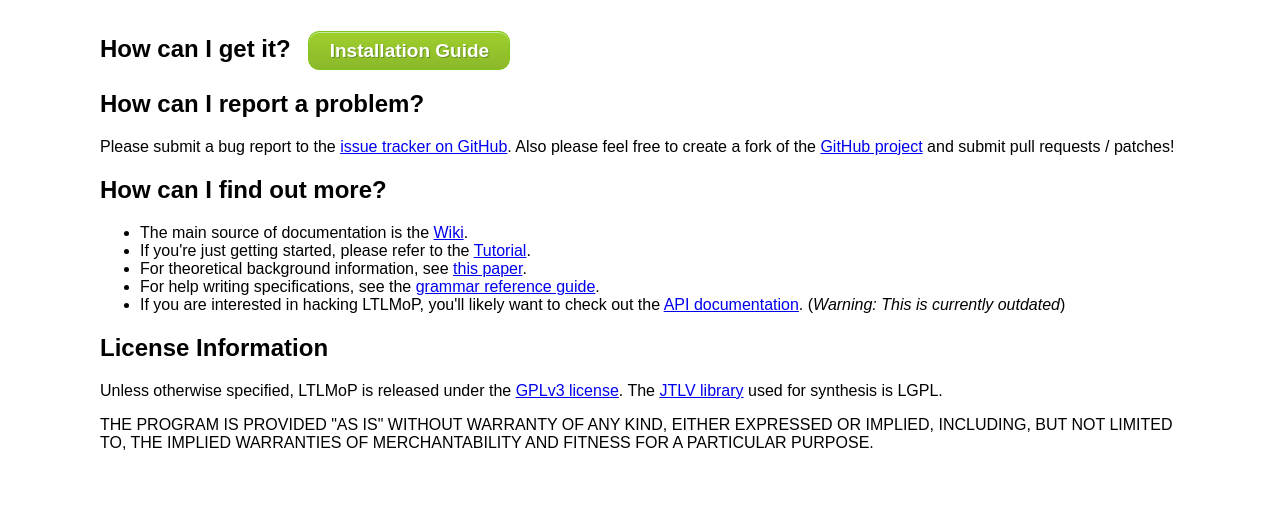
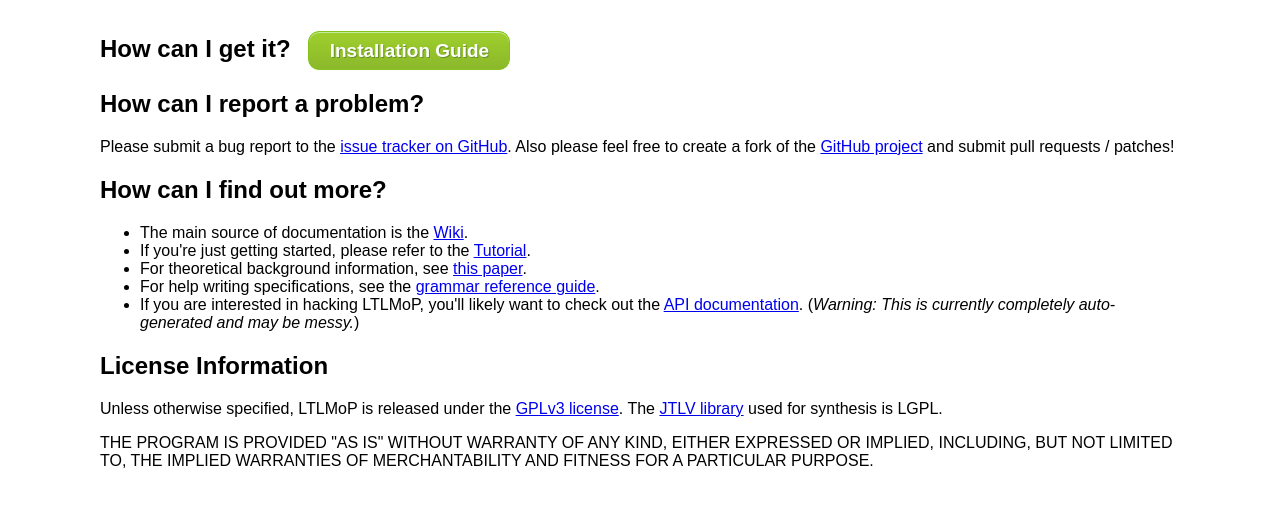
Before and after one commit to VerifiableRobotics/verifiablerobotics.github.io, a plain HTML site: page index.html in a window 1280 px wide. Shown: the part 527-1034 px from the top of the page. Drawn offline with Linux system fonts and the light colour scheme.

Commit message:
point to readthedocs.org for API documentation

```diff
--- a/index.html
+++ b/index.html
@@ -43,7 +43,7 @@ Also please feel free to create a fork of the <a href="https://github.com/ltlmop
 <li> If you're just getting started, please refer to the <a href="https://github.com/LTLMoP/LTLMoP/wiki/Tutorial">Tutorial</a>.
 <li> For theoretical background information, see <a href="http://web.mae.cornell.edu/hadaskg/Publications/KGFP_TRO09.pdf">this paper</a>.
 <li> For help writing specifications, see the <a href="https://github.com/LTLMoP/LTLMoP/raw/development/doc/grammar.pdf">grammar reference guide</a>.
-<li> If you are interested in hacking LTLMoP, you'll likely want to check out the <a href="http://ltlmop.github.com/LTLMoP">API documentation</a>. (<em>Warning: This is currently outdated</em>)
+<li> If you are interested in hacking LTLMoP, you'll likely want to check out the <a href="http://ltlmop.readthedocs.org/en/latest/">API documentation</a>. (<em>Warning: This is currently completely auto-generated and may be messy.</em>)
 </ul>
 
 <h2>License Information</h2>
```
